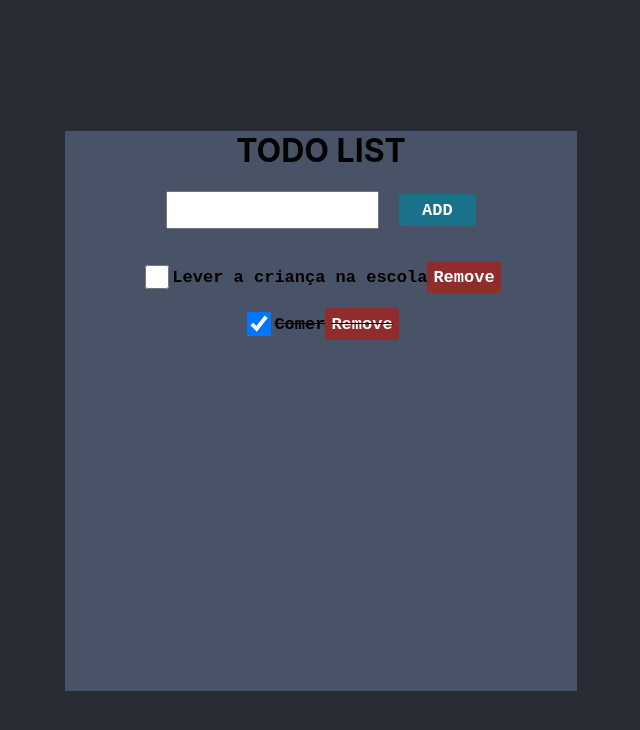
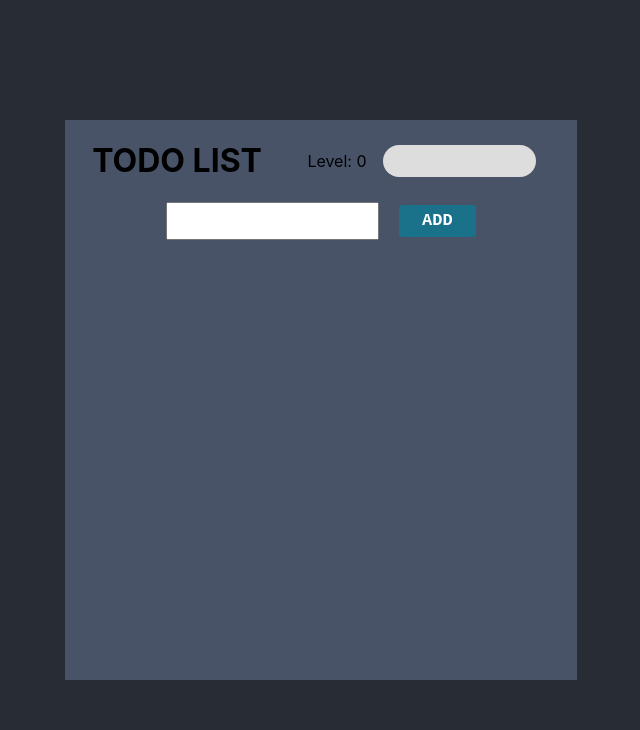
Before and after one commit to LeonardoCampana/Todo-list, a React (Create React App) app in the folder todolist/: page / in a window 1280 px wide. Shown: the top 730 px of the page, without its empty margins (319-959 px from the left). Built offline with nearby package versions, Linux system fonts and the light colour scheme.

Commit message:
xp bar add

```diff
--- a/todolist/src/App.css
+++ b/todolist/src/App.css
@@ -120,3 +120,31 @@ main{
   align-items: center;
   flex-direction: row;
 }
+
+.xpBar {
+  width: 60%;
+  height: 4vh;
+  background-color: #ddd;
+  border-radius: 20px;
+}
+
+.xp-progress {
+  height: 100%;
+  background-color: #4caf50;
+  border-radius: 20px;
+}
+
+.header{
+  display: flex;
+  justify-content: center;
+  align-items: center;
+  column-gap: 2rem;
+}
+
+.xpBarContainer{
+  display: flex;
+  justify-content: center;
+  align-items: center;
+  width: 20vw;
+  column-gap: 1rem;
+}
--- a/todolist/src/App.jsx
+++ b/todolist/src/App.jsx
@@ -3,21 +3,12 @@ import React, { useState } from 'react';
 import './App.css';
 
 function App() {
-  const [tasks, setTasks] = useState(
-    [
-      {
-        id: 1,
-        text: "Lever a criança na escola",
-        completed: false
-      },
-      {
-        id: 2,
-        text: "Comer",
-        completed: true
-      }
-    ]
-  )
+  const [tasks, setTasks] = useState([])
   const [inputValue, setInputValue] = useState('');
+  const [xp, setXp] = useState(0);
+  const [level, setLevel] = useState(0);
+  const xpPerTask = 10;
+  const xpToNextLevel = 100 + (level * 50);
 
   function addTask(text) {
       const newTask = {
@@ -36,18 +27,44 @@ function App() {
   function toggleCompleted(id) {
     setTasks(tasks.map(task => {
       if (task.id === id) {
+        if (!task.completed) {
+          ganhoXp(xpPerTask)
+        }
+        else
+        {
+          ganhoXp(-xpPerTask)
+        }
         return {...task, completed:!task.completed }
       }
       return task;
     }))
   }
-
-
+  // TODO : BUG DE VOLTAR DE NIVEL A RESOLVER
+  function ganhoXp(xpGanho) {
+    const newXp = xp + xpGanho;
+    if (newXp < 0) {
+      setLevel(Math.max(0, level - 1)); // Decrementa o nível se o XP cair abaixo de 0
+      setXp((100 + (level * 50)) - xpPerTask); // Reseta o XP para 0
+    } else {
+      setXp(newXp);
+      if (newXp >= xpToNextLevel) {
+        setLevel(level + 1)
+        setXp(0)
+      }
+    }
+  }
 
   return (
     <main>
-      <div>
+      <div className='header'>
         <h1 style={{textAlign: 'center'}}>TODO LIST</h1>
+        <div className='xpBarContainer'>
+          <span>Level: {level}</span>
+          <div className='xpBar'>
+            <div className='xp-progress' style={{width: `${(xp / xpToNextLevel) * 100}%`}}></div>
+          </div>
+        </div>
+
       </div>
       <div className='AddTasks'>
         <input type="text" name="" id="" value={inputValue} onChange={(e) => setInputValue(e.target.value)}/>
```
